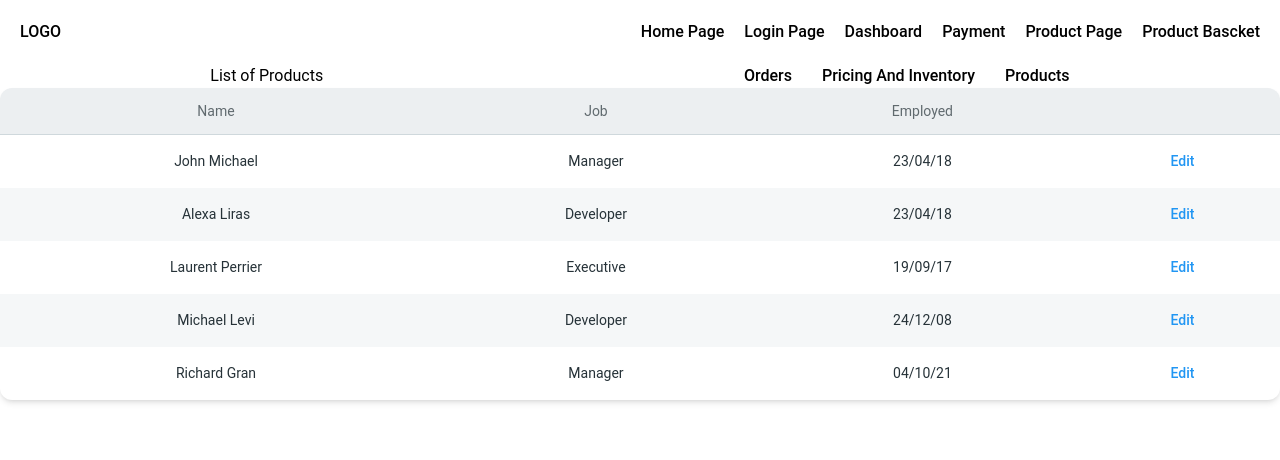
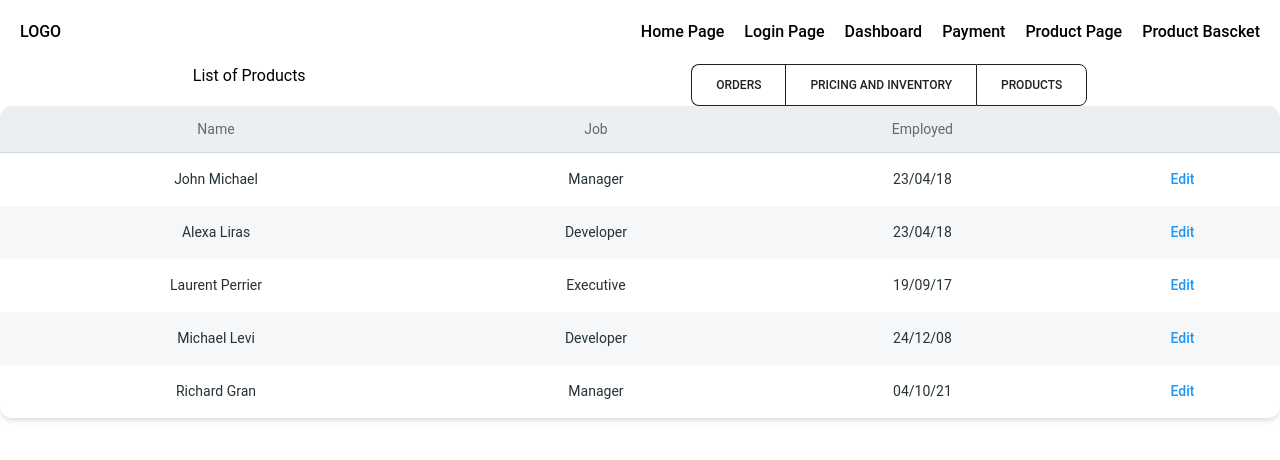
Before and after one commit to MT1366/maktab94-onlineshop-milad-tavassoti, a React (Vite) app: page /dashboard in a window 1280 px wide. Shown: the top 460 px of the page. Built offline with nearby package versions, Linux system fonts and the light colour scheme.

Commit message:
dashboard btns became groupe btns

```diff
--- a/src/Components/dashboard/Btns.jsx
+++ b/src/Components/dashboard/Btns.jsx
@@ -1,28 +1,22 @@
 import { NavLink } from "react-router-dom";
+import { ButtonGroup, Button } from "@material-tailwind/react";
 
 export function Btns() {
   return (
-    <div
-      style={{
-        display: "flex",
-        justifyContent: "space-around",
-        alignItems: "center",
-        flexDirection: "row",
-      }}
-    >
+    <div className="flex flex-row align-center justify-around">
       <h2>List of Products</h2>
 
-      <ul style={{ display: "flex", gap: "30px" }}>
-        <li>
+      <ButtonGroup variant="outlined">
+        <Button>
           <NavLink to="orders">Orders</NavLink>
-        </li>
-        <li>
+        </Button>
+        <Button>
           <NavLink to="inventory">Pricing And Inventory</NavLink>
-        </li>
-        <li>
+        </Button>
+        <Button>
           <NavLink to="products">Products</NavLink>
-        </li>
-      </ul>
+        </Button>
+      </ButtonGroup>
     </div>
   );
 }
```
